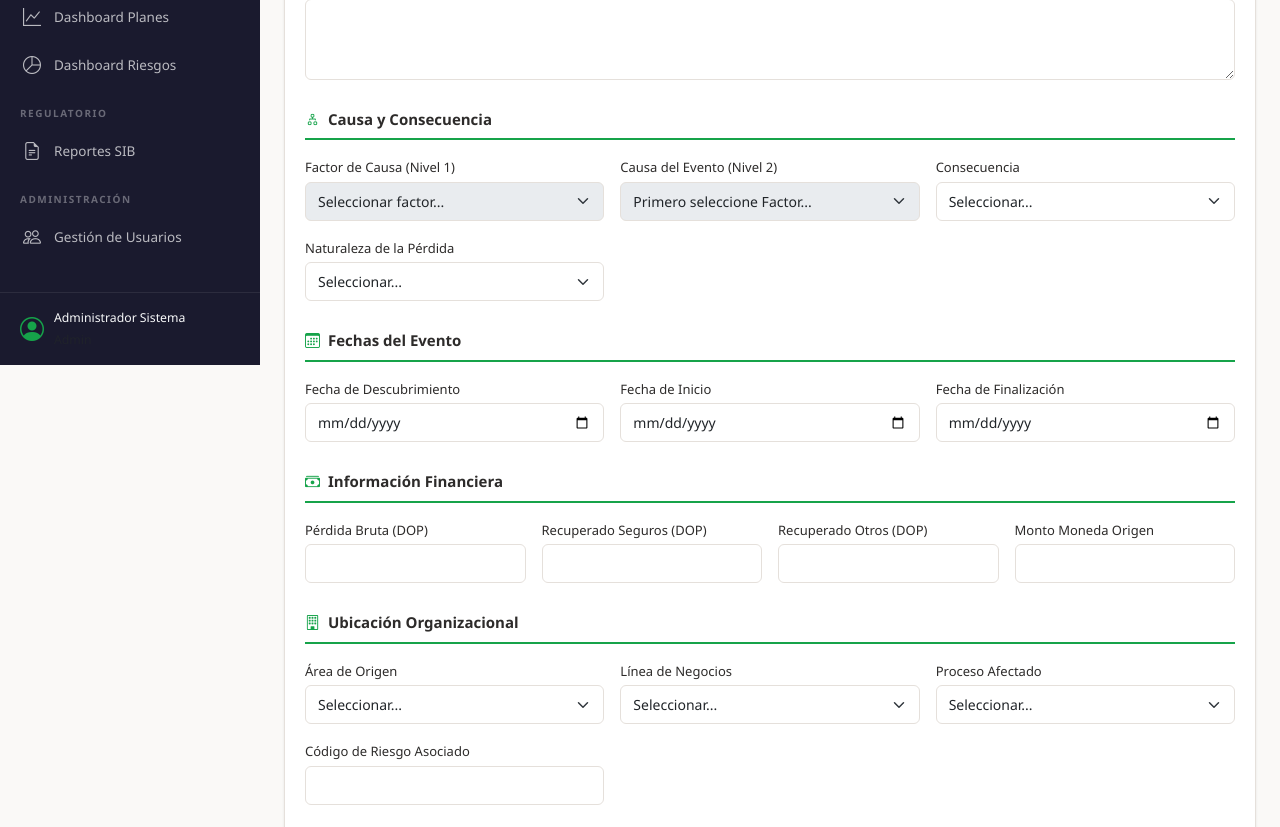
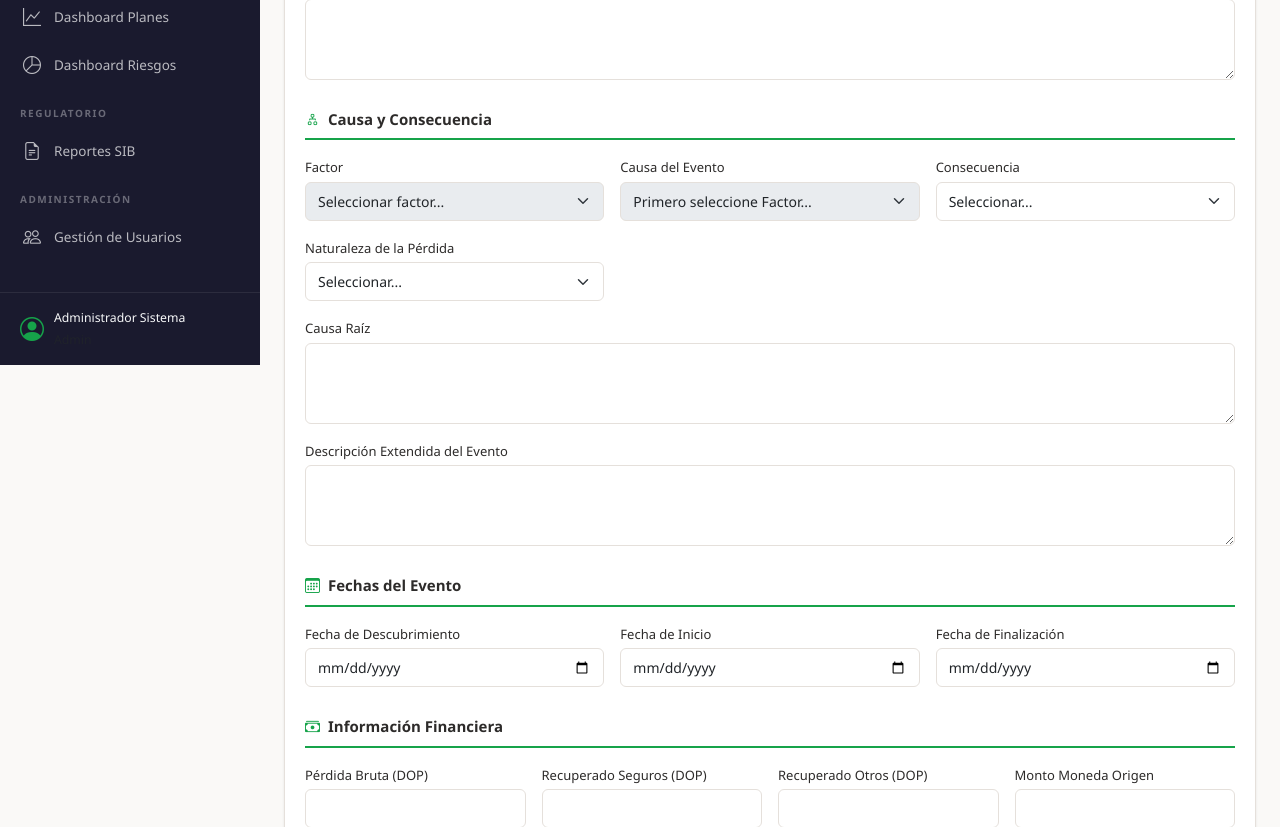
Before and after one commit to aop68/00000RO, a Flask app: page /eventos/nuevo in a window 1280 px wide. Shown: the part 435-1262 px from the top of the page. Run offline with Flask 3, Linux system fonts and the light colour scheme; a user stored in the database is signed in; some libraries are stand-ins or nearby versions.

Commit message:
Rename Factor de Causa to Factor, add causa_raiz and descripcion_extendida fields
Co-Authored-By: Claude Opus 4.6 <noreply@anthropic.com>

```diff
--- a/fabric_db.py
+++ b/fabric_db.py
@@ -55,6 +55,7 @@ def crear_evento(datos):
             area_origen, linea_negocios, proceso_afectado,
             codigo_riesgo_asociado, aplica_plan_accion,
             canal_distribucion_afectado, medio_pago, marca_tarjeta,
+            detalle_causa_raiz, descripcion_extendida,
             fecha_carga_sistema, usuario_carga
         ) VALUES (
             :codigo_evento, :descripcion_evento, :tipo_evento, :categoria_evento,
@@ -66,6 +67,7 @@ def crear_evento(datos):
             :area_origen, :linea_negocios, :proceso_afectado,
             :codigo_riesgo_asociado, :aplica_plan_accion,
             :canal_distribucion_afectado, :medio_pago, :marca_tarjeta,
+            :detalle_causa_raiz, :descripcion_extendida,
             CURRENT_TIMESTAMP, :usuario_carga
         )
     """)
@@ -97,6 +99,8 @@ def crear_evento(datos):
         'canal_distribucion_afectado': datos.get('canal_distribucion_afectado'),
         'medio_pago': datos.get('medio_pago'),
         'marca_tarjeta': datos.get('marca_tarjeta'),
+        'detalle_causa_raiz': datos.get('detalle_causa_raiz'),
+        'descripcion_extendida': datos.get('descripcion_extendida'),
         'usuario_carga': datos.get('usuario_carga'),
     }
     db.session.execute(query, params)
@@ -129,6 +133,8 @@ def actualizar_evento(evento_id, datos):
             aplica_plan_accion = :aplica_plan_accion,
             canal_distribucion_afectado = :canal_distribucion_afectado,
             medio_pago = :medio_pago, marca_tarjeta = :marca_tarjeta,
+            detalle_causa_raiz = :detalle_causa_raiz,
+            descripcion_extendida = :descripcion_extendida,
             fecha_modificacion_sistema = CURRENT_TIMESTAMP,
             usuario_carga = :usuario_carga
         WHERE evento_id = :evento_id
@@ -161,6 +167,8 @@ def actualizar_evento(evento_id, datos):
         'canal_distribucion_afectado': datos.get('canal_distribucion_afectado'),
         'medio_pago': datos.get('medio_pago'),
         'marca_tarjeta': datos.get('marca_tarjeta'),
+        'detalle_causa_raiz': datos.get('detalle_causa_raiz'),
+        'descripcion_extendida': datos.get('descripcion_extendida'),
         'usuario_carga': datos.get('usuario_modificacion'),
         'evento_id': evento_id,
     }
--- a/routes/eventos.py
+++ b/routes/eventos.py
@@ -104,6 +104,8 @@ def _extraer_datos_formulario(form):
         'canal_distribucion_afectado': form.get('canal_distribucion_afectado'),
         'medio_pago': form.get('medio_pago'),
         'marca_tarjeta': form.get('marca_tarjeta'),
+        'detalle_causa_raiz': form.get('detalle_causa_raiz'),
+        'descripcion_extendida': form.get('descripcion_extendida'),
     }
 
 
--- a/templates/eventos/formulario.html
+++ b/templates/eventos/formulario.html
@@ -83,13 +83,13 @@
             </div>
             <div class="row g-3">
                 <div class="col-md-4">
-                    <label class="form-label">Factor de Causa (Nivel 1)</label>
+                    <label class="form-label">Factor</label>
                     <select class="form-select" name="factor_determinante" id="factor_n1">
                         <option value="">Seleccionar...</option>
                     </select>
                 </div>
                 <div class="col-md-4">
-                    <label class="form-label">Causa del Evento (Nivel 2)</label>
+                    <label class="form-label">Causa del Evento</label>
                     <select class="form-select" name="causa_evento" id="factor_n2" disabled>
                         <option value="">Primero seleccione Factor...</option>
                     </select>
@@ -117,6 +117,14 @@
                         </option>
                         {% endfor %}
                     </select>
+                </div>
+                <div class="col-md-12">
+                    <label class="form-label">Causa Raíz</label>
+                    <textarea class="form-control" name="detalle_causa_raiz" rows="3">{{ evento.detalle_causa_raiz if evento else '' }}</textarea>
+                </div>
+                <div class="col-md-12">
+                    <label class="form-label">Descripción Extendida del Evento</label>
+                    <textarea class="form-control" name="descripcion_extendida" rows="3">{{ evento.descripcion_extendida if evento else '' }}</textarea>
                 </div>
             </div>
         </div>
```
